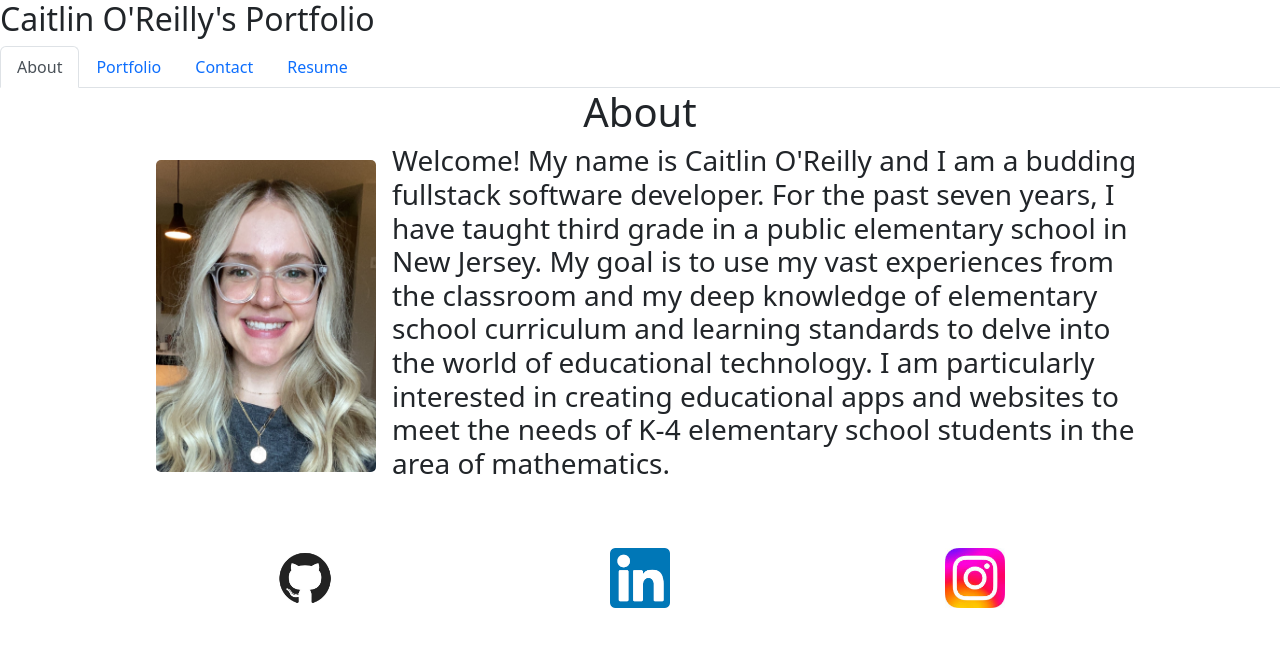
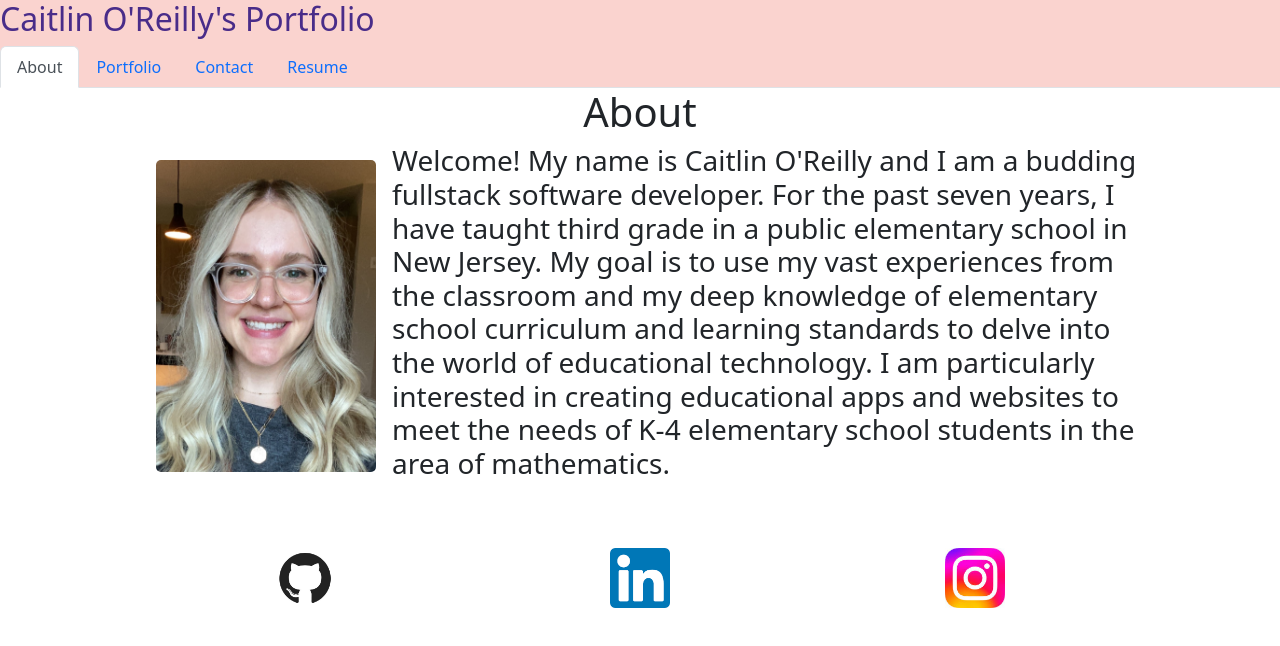
Before and after one commit to caitoreilly/react-portfolio, a React (Create React App) app: page / in a window 1280 px wide. Shown: the top 646 px of the page. Built offline with nearby package versions, Linux system fonts and the light colour scheme.

Commit message:
header colors updated

```diff
--- a/src/App.css
+++ b/src/App.css
@@ -1,3 +1,12 @@
+.header {
+  background-color: #fad3cf;
+  color: #492c89;
+}
+
+.nav-item {
+  color: #a696c8;
+}
+
 .App {
   text-align: center;
 }
--- a/src/components/Header/index.js
+++ b/src/components/Header/index.js
@@ -5,7 +5,7 @@ function Header(props) {
   const { currentTab, setCurrentTab } = props;
 
   return (
-    <header>
+    <header className="header">
       <div>
         <h2> Caitlin O'Reilly's Portfolio</h2>
       </div>
```
Also changed, not shown: 1 other file (tests, documents, lock files or other folders).
